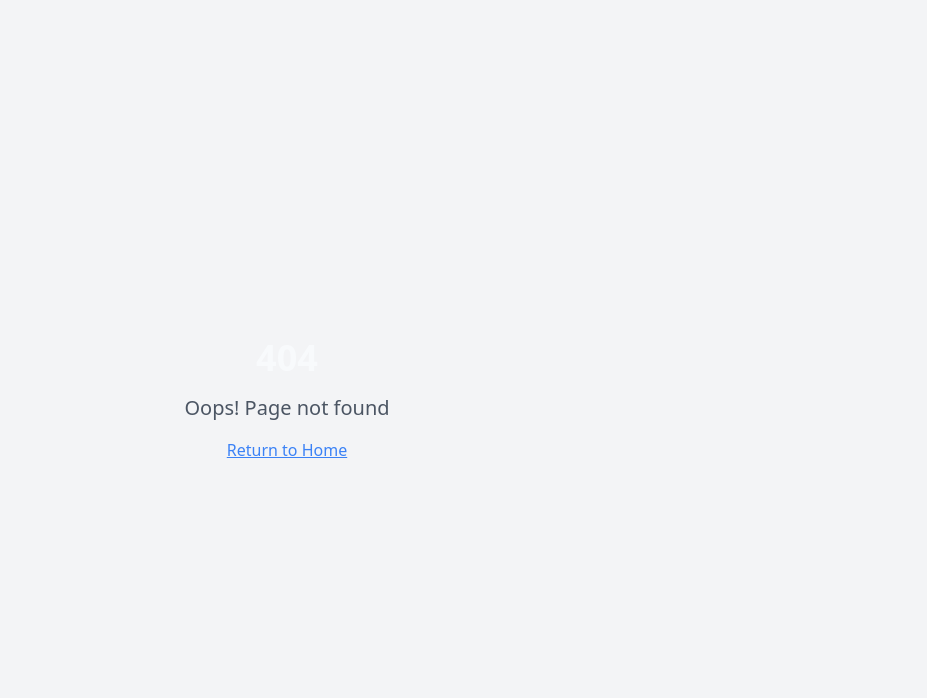
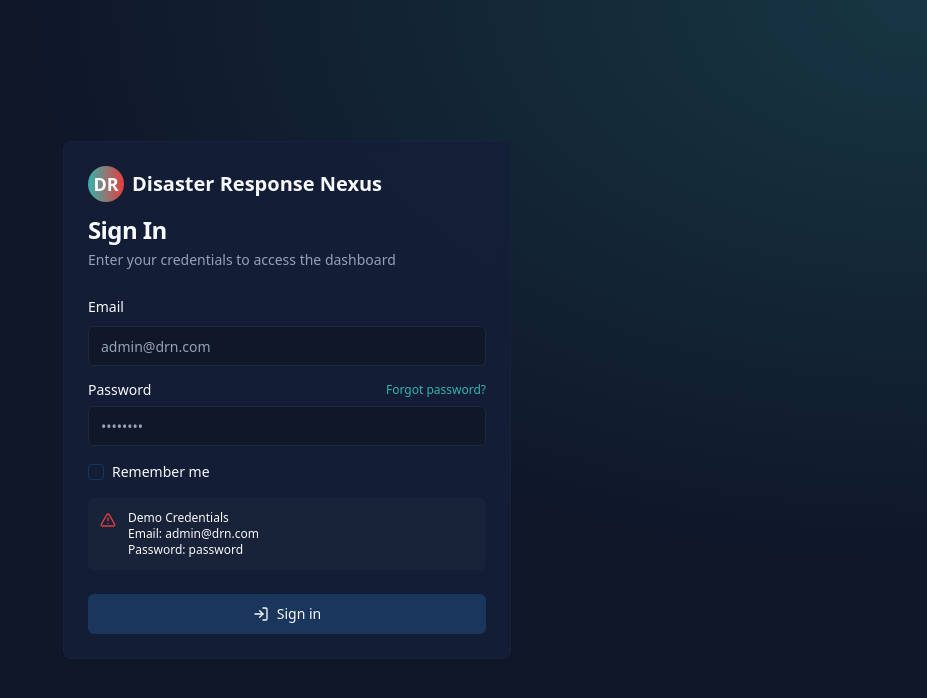
Before and after one commit to thesinghprachi/quantum-response-nexus, a React (Vite) app: page /sign-in in a window 1280 px wide. Before the commit this address had no page. Shown: the top 698 px of the page, without its empty margins (353-1280 px from the left). Built offline with nearby package versions, Linux system fonts and the light colour scheme.

Commit message:
feat: Add sign-in page
Implement the sign-in page and provide backend suggestions.

```diff
--- a/src/App.tsx
+++ b/src/App.tsx
@@ -3,7 +3,7 @@ import { Toaster } from "@/components/ui/toaster";
 import { Toaster as Sonner } from "@/components/ui/sonner";
 import { TooltipProvider } from "@/components/ui/tooltip";
 import { QueryClient, QueryClientProvider } from "@tanstack/react-query";
-import { BrowserRouter, Routes, Route } from "react-router-dom";
+import { BrowserRouter, Routes, Route, Navigate } from "react-router-dom";
 import Index from "./pages/Index";
 import NotFound from "./pages/NotFound";
 import Prediction from "./pages/Prediction";
@@ -12,8 +12,20 @@ import DroneControl from "./pages/DroneControl";
 import Alerts from "./pages/Alerts";
 import Blockchain from "./pages/Blockchain";
 import Analytics from "./pages/Analytics";
+import SignIn from "./pages/SignIn";
 
 const queryClient = new QueryClient();
+
+// Simple authentication check
+const RequireAuth = ({ children }: { children: React.ReactNode }) => {
+  const isAuthenticated = localStorage.getItem('auth_token');
+
+  if (!isAuthenticated) {
+    return <Navigate to="/sign-in" replace />;
+  }
+
+  return <>{children}</>;
+};
 
 const App = () => (
   <QueryClientProvider client={queryClient}>
@@ -22,13 +34,14 @@ const App = () => (
       <Sonner />
       <BrowserRouter>
         <Routes>
-          <Route path="/" element={<Index />} />
-          <Route path="/prediction" element={<Prediction />} />
-          <Route path="/resource-map" element={<ResourceMap />} />
-          <Route path="/drone-control" element={<DroneControl />} />
-          <Route path="/alerts" element={<Alerts />} />
-          <Route path="/blockchain" element={<Blockchain />} />
-          <Route path="/analytics" element={<Analytics />} />
+          <Route path="/sign-in" element={<SignIn />} />
+          <Route path="/" element={<RequireAuth><Index /></RequireAuth>} />
+          <Route path="/prediction" element={<RequireAuth><Prediction /></RequireAuth>} />
+          <Route path="/resource-map" element={<RequireAuth><ResourceMap /></RequireAuth>} />
+          <Route path="/drone-control" element={<RequireAuth><DroneControl /></RequireAuth>} />
+          <Route path="/alerts" element={<RequireAuth><Alerts /></RequireAuth>} />
+          <Route path="/blockchain" element={<RequireAuth><Blockchain /></RequireAuth>} />
+          <Route path="/analytics" element={<RequireAuth><Analytics /></RequireAuth>} />
           {/* ADD ALL CUSTOM ROUTES ABOVE THE CATCH-ALL "*" ROUTE */}
           <Route path="*" element={<NotFound />} />
         </Routes>
--- a/src/components/layout/Header.tsx
+++ b/src/components/layout/Header.tsx
@@ -1,11 +1,33 @@
 
 import React from 'react';
-import { Bell, Menu, User } from 'lucide-react';
+import { Bell, Menu, User, LogOut } from 'lucide-react';
 import { Button } from '@/components/ui/button';
 import { useNavigate } from 'react-router-dom';
+import {
+  DropdownMenu,
+  DropdownMenuContent,
+  DropdownMenuItem,
+  DropdownMenuTrigger,
+} from "@/components/ui/dropdown-menu";
+import { useToast } from '@/hooks/use-toast';
 
 const Header = ({ toggleSidebar }: { toggleSidebar: () => void }) => {
   const navigate = useNavigate();
+  const { toast } = useToast();
+
+  const handleLogout = () => {
+    // Remove auth token
+    localStorage.removeItem('auth_token');
+    localStorage.removeItem('user_role');
+
+    toast({
+      title: "Logged out successfully",
+      description: "You have been logged out of your account",
+    });
+
+    // Redirect to login page
+    navigate('/sign-in');
+  };
 
   return (
     <header className="bg-primary py-3 px-4 flex items-center justify-between shadow-md">
@@ -26,9 +48,19 @@ const Header = ({ toggleSidebar }: { toggleSidebar: () => void }) => {
           <Bell size={20} />
           <span className="absolute top-1 right-1 h-2 w-2 rounded-full bg-secondary"></span>
         </Button>
-        <Button variant="ghost" size="icon" className="text-primary-foreground">
-          <User size={20} />
-        </Button>
+        <DropdownMenu>
+          <DropdownMenuTrigger asChild>
+            <Button variant="ghost" size="icon" className="text-primary-foreground">
+              <User size={20} />
+            </Button>
+          </DropdownMenuTrigger>
+          <DropdownMenuContent align="end">
+            <DropdownMenuItem className="cursor-pointer" onClick={handleLogout}>
+              <LogOut className="mr-2 h-4 w-4" />
+              <span>Log out</span>
+            </DropdownMenuItem>
+          </DropdownMenuContent>
+        </DropdownMenu>
       </div>
     </header>
   );
--- /dev/null
+++ b/src/pages/SignIn.tsx
@@ -0,0 +1,148 @@
+
+import React from 'react';
+import { useNavigate } from 'react-router-dom';
+import { Button } from '@/components/ui/button';
+import { Card, CardHeader, CardTitle, CardDescription, CardContent, CardFooter } from '@/components/ui/card';
+import { Input } from '@/components/ui/input';
+import { Label } from '@/components/ui/label';
+import { Checkbox } from '@/components/ui/checkbox';
+import { AlertTriangle, LogIn } from 'lucide-react';
+import { useToast } from '@/hooks/use-toast';
+
+const SignIn = () => {
+  const navigate = useNavigate();
+  const { toast } = useToast();
+  const [email, setEmail] = React.useState('');
+  const [password, setPassword] = React.useState('');
+  const [rememberMe, setRememberMe] = React.useState(false);
+  const [loading, setLoading] = React.useState(false);
+
+  const handleSubmit = (e: React.FormEvent) => {
+    e.preventDefault();
+
+    // For demo purposes, just simulate a login
+    setLoading(true);
+    setTimeout(() => {
+      setLoading(false);
+
+      // Demo credentials (in real app, this would be handled by backend)
+      if (email === 'admin@drn.com' && password === 'password') {
+        // Store auth token in localStorage (in a real app, would be JWT)
+        localStorage.setItem('auth_token', 'demo_token_123');
+        localStorage.setItem('user_role', 'admin');
+
+        toast({
+          title: "Authentication successful",
+          description: "Welcome to Disaster Response Nexus",
+          variant: "default",
+        });
+
+        navigate('/');
+      } else {
+        toast({
+          title: "Authentication failed",
+          description: "Invalid email or password",
+          variant: "destructive",
+        });
+      }
+    }, 1000);
+  };
+
+  return (
+    <div className="min-h-screen flex items-center justify-center bg-background px-4">
+      <div className="absolute top-0 left-0 w-full h-full bg-[radial-gradient(ellipse_at_top_right,_var(--tw-gradient-stops))] from-accent/20 via-background to-background z-0"></div>
+      <Card className="mx-auto max-w-md w-full relative z-10 border-border/50 bg-card/90 backdrop-blur-sm">
+        <CardHeader className="space-y-1">
+          <div className="flex items-center gap-2 mb-2">
+            <div className="h-9 w-9 rounded-full bg-gradient-to-r from-accent to-secondary flex items-center justify-center text-white font-bold text-lg">
+              DR
+            </div>
+            <span className="font-bold text-xl">Disaster Response Nexus</span>
+          </div>
+          <CardTitle className="text-2xl">Sign In</CardTitle>
+          <CardDescription>
+            Enter your credentials to access the dashboard
+          </CardDescription>
+        </CardHeader>
+        <form onSubmit={handleSubmit}>
+          <CardContent className="space-y-4">
+            <div className="space-y-2">
+              <Label htmlFor="email">Email</Label>
+              <Input
+                id="email"
+                type="email"
+                placeholder="admin@drn.com"
+                value={email}
+                onChange={(e) => setEmail(e.target.value)}
+                required
+              />
+            </div>
+            <div className="space-y-2">
+              <div className="flex items-center justify-between">
+                <Label htmlFor="password">Password</Label>
+                <button
+                  type="button"
+                  className="text-xs text-accent hover:underline"
+                  onClick={() => toast({
+                    title: "Password Reset",
+                    description: "Contact your administrator to reset your password",
+                  })}
+                >
+                  Forgot password?
+                </button>
+              </div>
+              <Input
+                id="password"
+                type="password"
+                placeholder="••••••••"
+                value={password}
+                onChange={(e) => setPassword(e.target.value)}
+                required
+              />
+            </div>
+            <div className="flex items-center space-x-2">
+              <Checkbox
+                id="remember"
+                checked={rememberMe}
+                onCheckedChange={(checked) => setRememberMe(checked === true)}
+              />
+              <Label htmlFor="remember" className="text-sm">Remember me</Label>
+            </div>
+
+            <div className="bg-muted/50 rounded-md p-3 flex items-start space-x-3 text-xs">
+              <AlertTriangle className="h-4 w-4 text-secondary flex-shrink-0 mt-0.5" />
+              <div>
+                <p className="font-medium">Demo Credentials</p>
+                <p>Email: admin@drn.com</p>
+                <p>Password: password</p>
+              </div>
+            </div>
+          </CardContent>
+          <CardFooter>
+            <Button
+              type="submit"
+              className="w-full"
+              disabled={loading}
+            >
+              {loading ? (
+                <span className="flex items-center gap-2">
+                  <svg className="animate-spin h-4 w-4 text-current" xmlns="http://www.w3.org/2000/svg" fill="none" viewBox="0 0 24 24">
+                    <circle className="opacity-25" cx="12" cy="12" r="10" stroke="currentColor" strokeWidth="4"></circle>
+                    <path className="opacity-75" fill="currentColor" d="M4 12a8 8 0 018-8V0C5.373 0 0 5.373 0 12h4zm2 5.291A7.962 7.962 0 014 12H0c0 3.042 1.135 5.824 3 7.938l3-2.647z"></path>
+                  </svg>
+                  Signing in...
+                </span>
+              ) : (
+                <span className="flex items-center gap-2">
+                  <LogIn size={18} /> Sign in
+                </span>
+              )}
+            </Button>
+          </CardFooter>
+        </form>
+      </Card>
+    </div>
+  );
+};
+
+export default SignIn;
```
